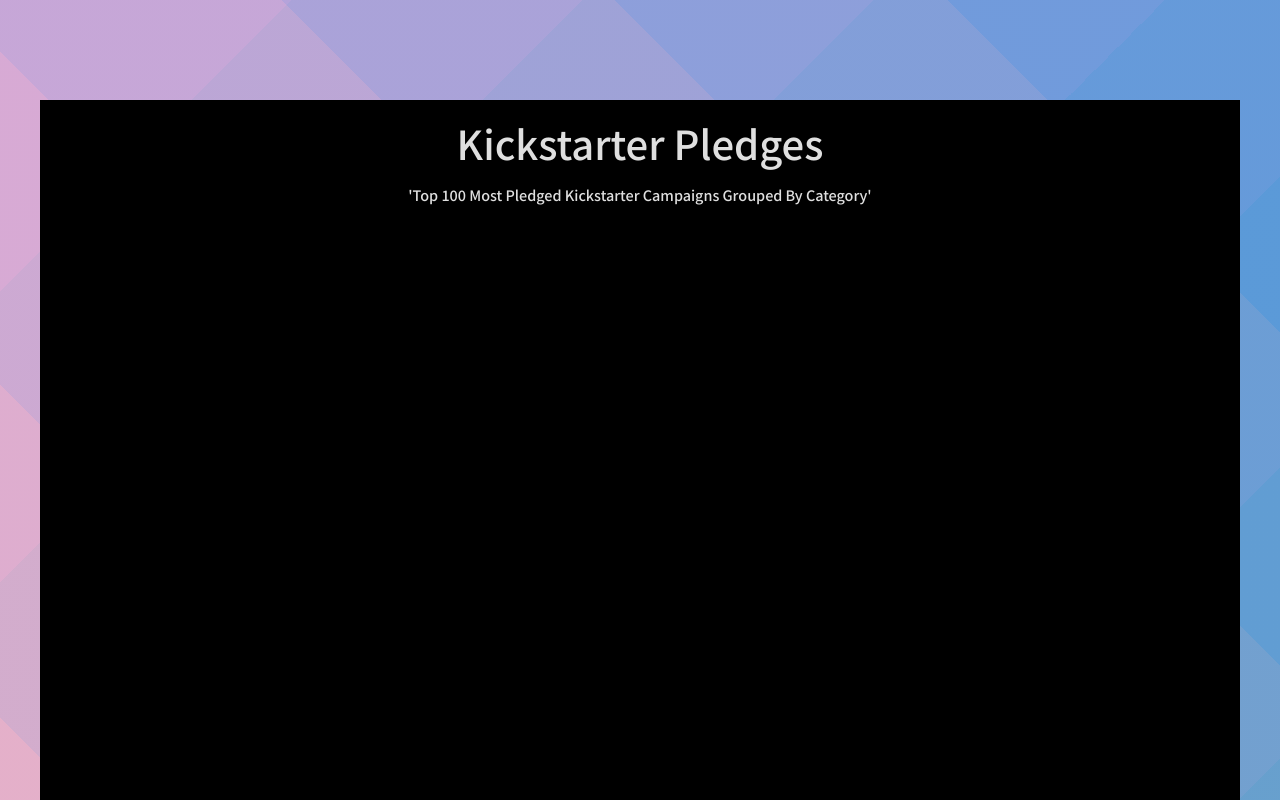
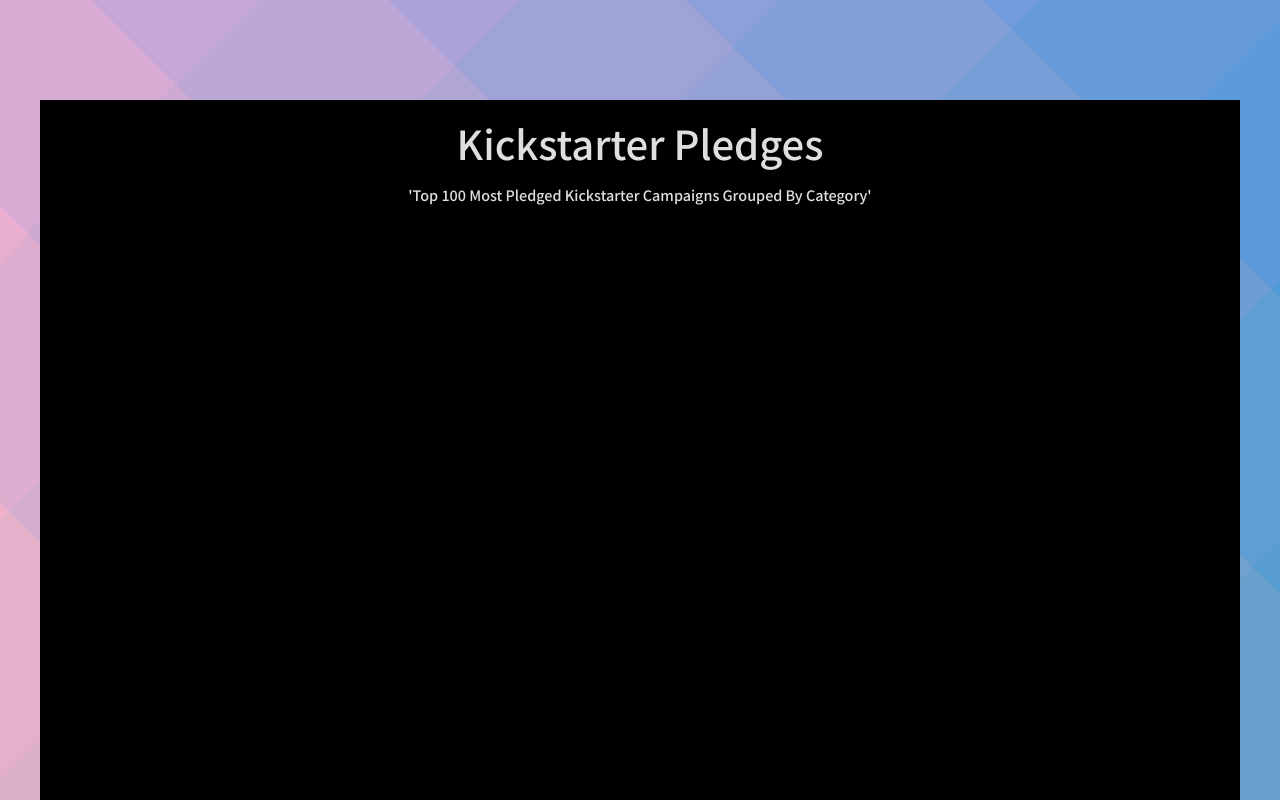
Before and after one commit to ryanajones/Treemap-Diagram-D3.js, a website: page src/index.html in a window 1280 px wide. Shown: the top 800 px of the page. Drawn offline with nearby package versions, Linux system fonts and the light colour scheme; no server answers.

```diff
--- a/src/style.css
+++ b/src/style.css
@@ -12,7 +12,7 @@
   display: flex;
   justify-content: center;
   width: 100vw;
-  height: 1050px;
+  height: 100vh;
   background-image: linear-gradient(
       45deg,
       rgba(254, 246, 210, 0.53) 0%,
```
Also changed, not shown: README.md.
